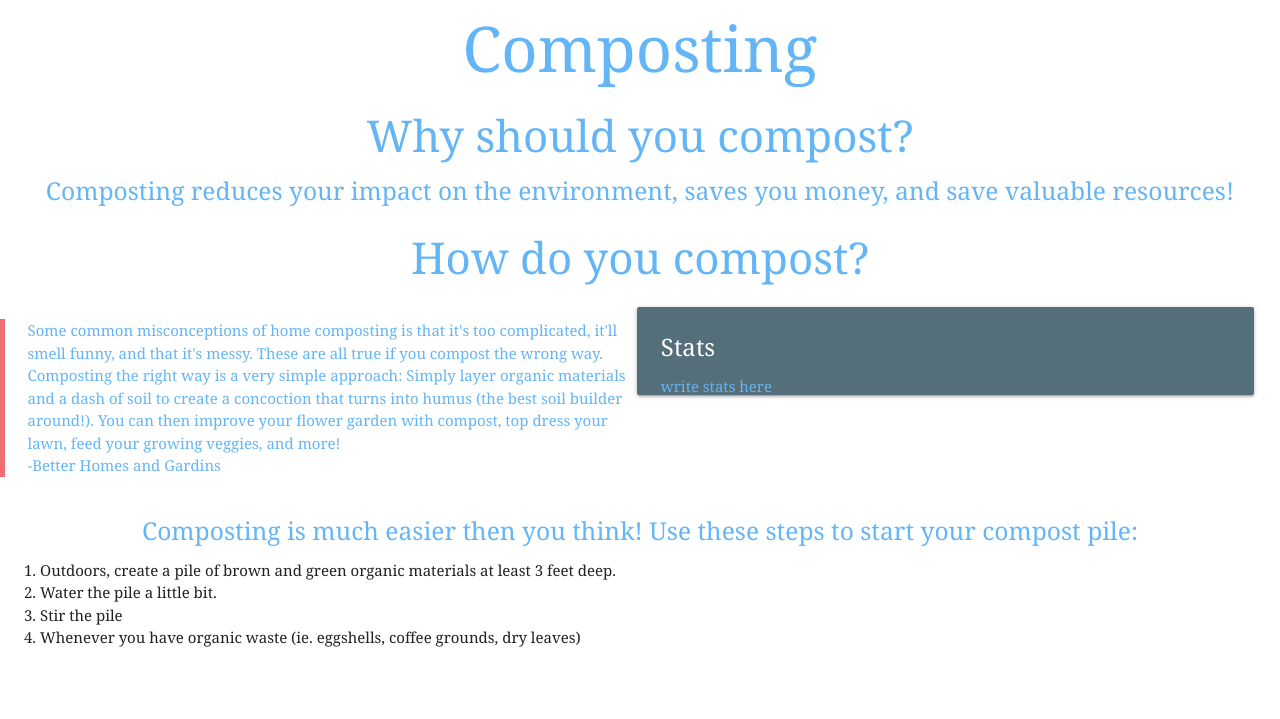
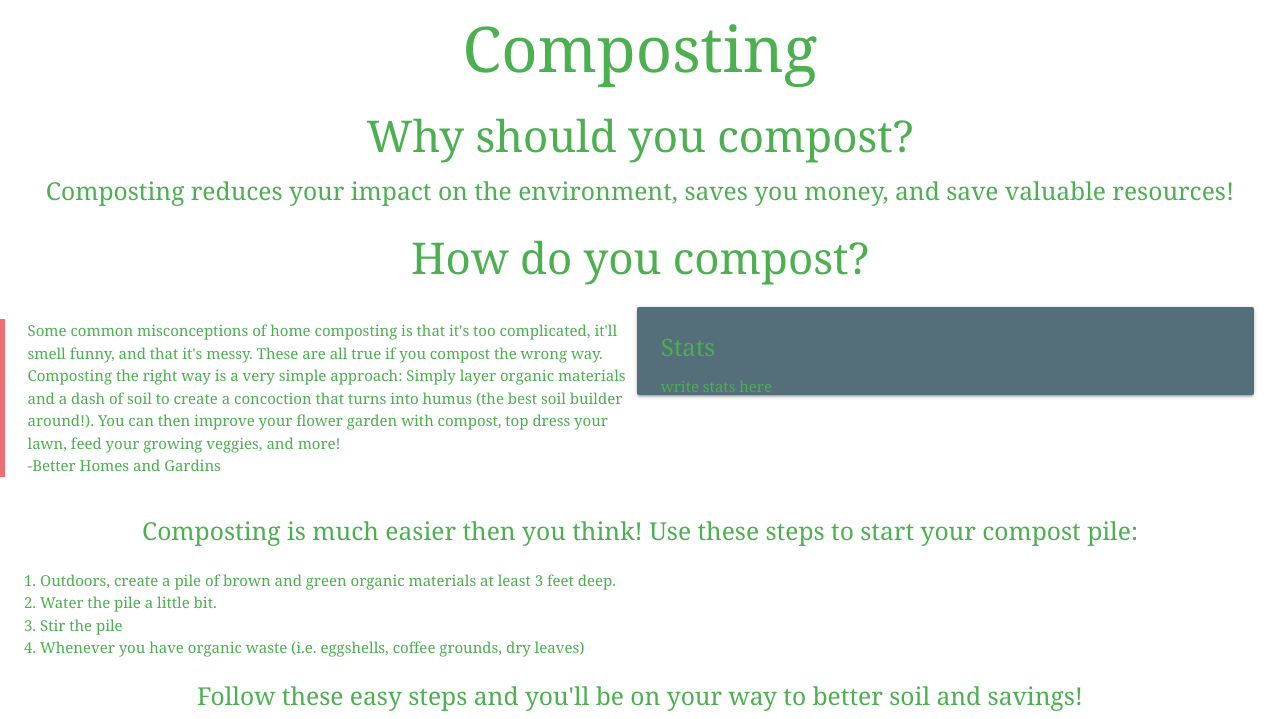
Before and after one commit to kendilangley/TheGreenHeart, a plain HTML site: page html/Composting.html in a window 1280 px wide. Shown: the part 93-812 px from the top of the page. Drawn offline with nearby package versions, Linux system fonts and the light colour scheme.

Commit message:
color change

```diff
--- a/html/Composting.html
+++ b/html/Composting.html
@@ -2,7 +2,7 @@
 <html>
 
 	<head>
-	<title>Composting</title>
+	<title>The Green Heart- Composting</title>
 	<script
 			src="https://code.jquery.com/jquery-3.3.1.min.js"
 			integrity="sha256-FgpCb/KJQlLNfOu91ta32o/NMZxltwRo8QtmkMRdAu8="
@@ -29,12 +29,12 @@
     </div>
 	</nav>
 
-	 <h1 class="header center blue-text text-lighten-2">Composting</h1>
-	 <h3 class="header center blue-text text-lighten-2">Why should you compost?</h3>
-	 <h5 class="header center blue-text text-lighten-2">Composting reduces your impact on the environment, saves you money, and save valuable resources!</h5>
+	 <h1 class="header center dark green-text">Composting</h1>
+	 <h3 class="header center dark green-text">Why should you compost?</h3>
+	 <h5 class="header center dark green-text">Composting reduces your impact on the environment, saves you money, and save valuable resources!</h5>
 
-	 <h3 class="header center blue-text text-lighten-2">How do you compost?</h3>
-	 <blockquote class="header left blue-text text-lighten-2">
+	 <h3 class="header center dark green-text">How do you compost?</h3>
+	 <blockquote class="header left dark green-text">
 	 Some common misconceptions of home composting is that it's too complicated, it'll <br>
 	 smell funny, and that it's messy. These are all true if you compost the wrong way. <br>
 	 Composting the right way is a very simple approach: Simply layer organic materials <br>
@@ -43,24 +43,29 @@
 	 lawn, feed your growing veggies, and more!<br>
 	 -Better Homes and Gardins</blockquote>
 
-  <div class="row">
+	<div class="row">
     <div class="col s12 m6">
       <div class="card blue-grey darken-1">
         <div class="card-content white-text">
-          <span class="card-title">Stats</span>
-          <p class="header left blue-text text-lighten-2">write stats here</p>
+          <span class="card-title dark green-text">Stats</span>
+          <p class="header left dark green-text">write stats here</p>
         </div>
       </div>
     </div>
   </div>
 
-	<h5 class="header center blue-text text-lighten-2">Composting is much easier then you think! Use these steps to start your compost pile:</h5>
-	<ol>
+	<h5 class="header center dark green-text">Composting is much easier then you think! Use these steps to start your compost pile:</h5>
+	<ol class="header left dark green-text">
 		<li>Outdoors, create a pile of brown and green organic materials at least 3 feet deep.</li>
 		<li>Water the pile a little bit.</li>
 		<li>Stir the pile</li>
-		<li>Whenever you have organic waste (ie. eggshells, coffee grounds, dry leaves)</li>
+		<li>Whenever you have organic waste (i.e. eggshells, coffee grounds, dry leaves)</li>
 	</ol>
+
+	<br><br><br><br><br>
+
+	<h5 class="header center dark green-text">Follow these easy steps and you'll be on your way to better soil and savings!</h5>
+
 
 	</body>
 
```
Also changed, not shown: html/ContactUs.html (+1 -1 lines).
